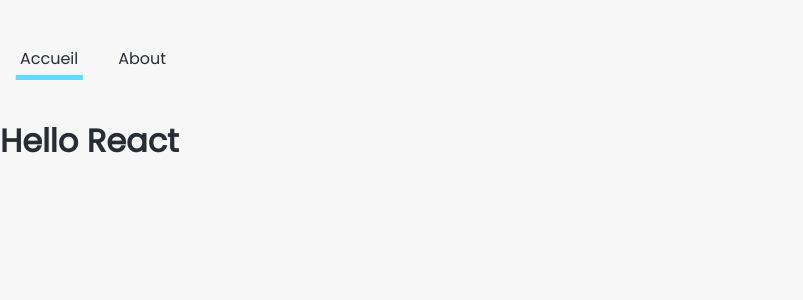
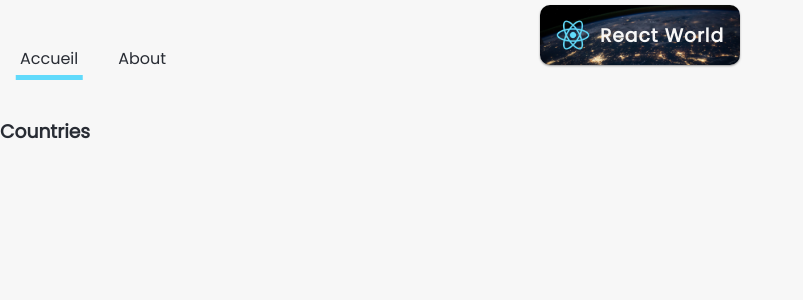
Before and after one commit to AntoniaBall/reactcountries, a React (Create React App) app: page / in a window 1280 px wide. Shown: the top 300 px of the page, without its empty margins (0-803 px from the left). Built offline with nearby package versions, Linux system fonts and the light colour scheme; no server answers.

Commit message:
fetch api

```diff
--- a/package.json
+++ b/package.json
@@ -6,6 +6,7 @@
     "@testing-library/jest-dom": "^5.14.1",
     "@testing-library/react": "^11.2.7",
     "@testing-library/user-event": "^12.8.3",
+    "axios": "^0.23.0",
     "node-sass": "^4.14.1",
     "react": "^17.0.2",
     "react-dom": "^17.0.2",
--- /dev/null
+++ b/src/components/Countries.js
@@ -0,0 +1,19 @@
+import axios from 'axios';
+import React, { useState } from 'react';
+
+const Countries = () => {
+    // hooks
+    const [data,setData] = useState([]);
+
+    axios.get('https://restcountries.com/v3.1/all?fields=name,capital,region,population').then((res) => console.log(res.data));
+
+
+    return (
+        <div>
+            <h3>Countries</h3>
+            <p>{data}</p>
+        </div>
+    );
+};
+
+export default Countries;
--- /dev/null
+++ b/src/components/Logo.js
@@ -0,0 +1,12 @@
+import React from 'react';
+
+const Logo = () => {
+    return (
+        <div className="logo">
+            <img src="./img/logo192.png" alt="logo" />
+            <h3>React World</h3>
+        </div>
+    );
+};
+
+export default Logo;
--- a/src/pages/About.js
+++ b/src/pages/About.js
@@ -1,10 +1,12 @@
 import React from 'react';
+import Logo from '../components/Logo';
 import Navigation from '../components/Navigation';
 
 const About = () => {
     return (
         <div>
             <Navigation/>
+            <Logo/>
            <h2>About</h2>
            <p>Lorem ipsum dolor sit amet consectetur adipisicing elit. Eaque fugit cum mollitia voluptates ea perspiciatis commodi alias aspernatur atque laudantium quae voluptatibus eum unde rem omnis, debitis iste corporis ullam.
             </p>
--- a/src/pages/Home.js
+++ b/src/pages/Home.js
@@ -1,11 +1,14 @@
+import Logo from '../components/Logo';
 import Navigation from '../components/Navigation';
+import Countries from '../components/Countries';
 
 const Home = () =>{
     return (
         // 1 balise supérieure à toutes les autres obligatoire
         <div className="home">
             <Navigation/>
-            <h1>Hello React</h1>
+            <Logo/>
+            <Countries/>
         </div>
     )
 }
--- /dev/null
+++ b/src/styles/components/_logo.scss
@@ -0,0 +1,26 @@
+.logo {
+    display: flex;
+    position: absolute;
+    top: 5px;
+    left: 50%;
+    transform: translate(-50%);
+    background: url(../../assets/main.jpg) center/cover;
+    height: 60px;
+    width: 200px;
+    align-items: center;
+    justify-content: center;
+    border-radius: 10px;
+    box-shadow: 0px 1px 2px 0px rgba(51, 51, 51, 0.5);
+
+    h3 {
+      color: $color-2;
+      letter-spacing: 1px;
+    }
+
+    img {
+      height: 34px;
+      width: 34px;
+      margin-right: 10px;
+      object-fit: cover;
+    }
+  }
--- a/src/styles/index.scss
+++ b/src/styles/index.scss
@@ -1,3 +1,4 @@
 // va juste servir à importer les fichiers
 @import "./settings";
 @import "./components/navigation";
+@import "./components/logo";
```
Also changed, not shown: src/assets/main.jpg (added), 1 other file (tests, documents, lock files or other folders).
